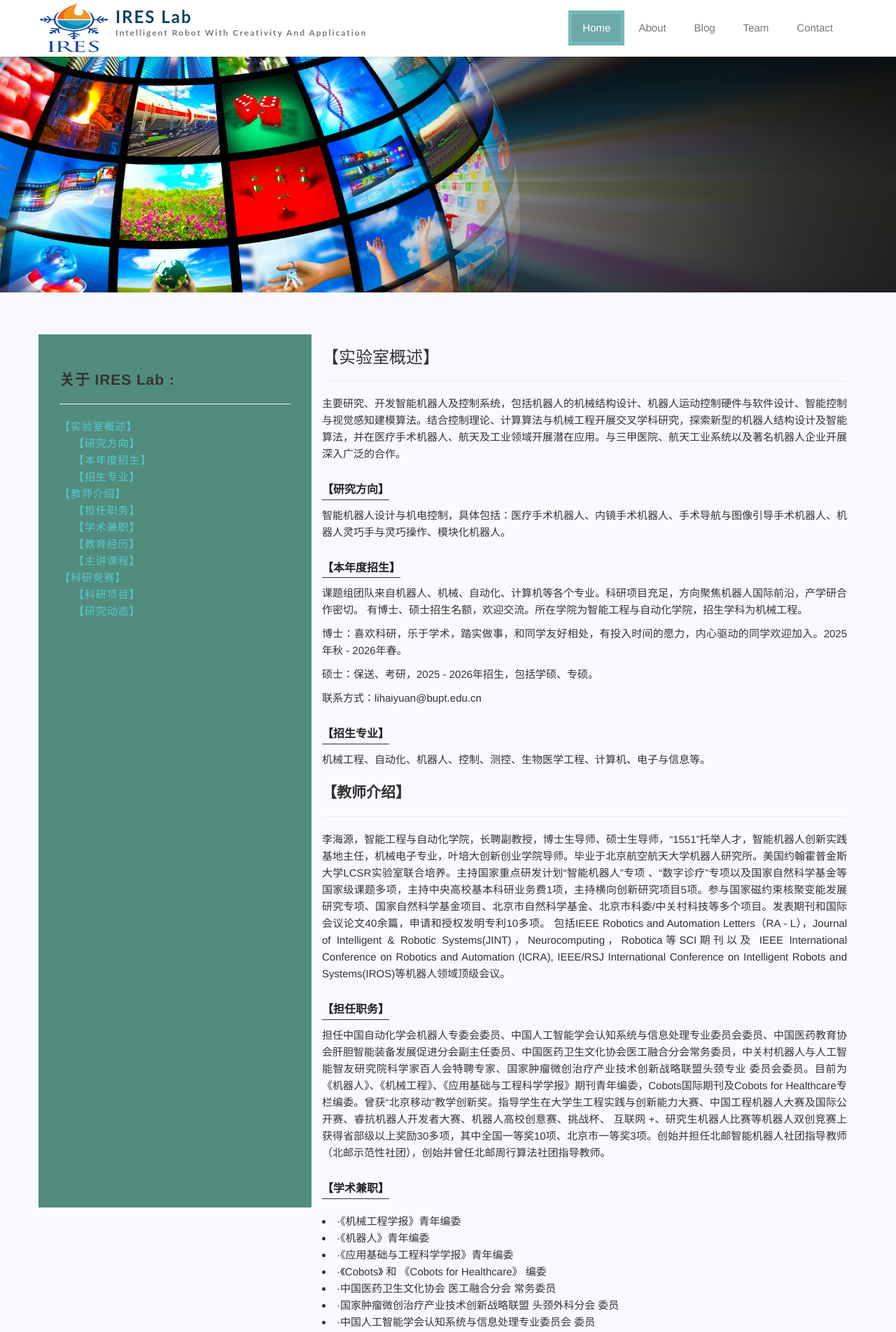
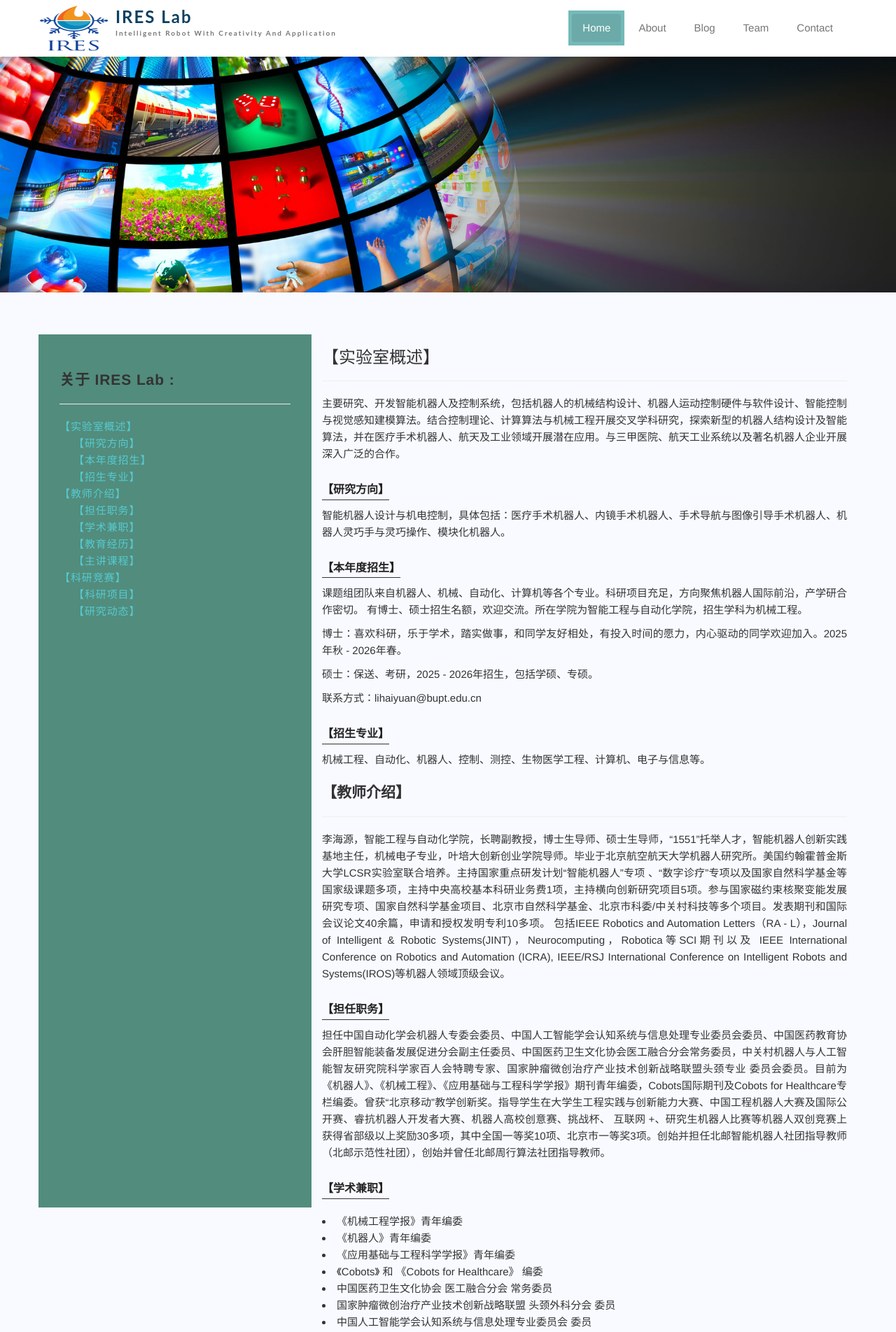
Before and after one commit to ljfnb66/ljfnb66.github.io, a Jekyll site: the page built from about.html, in a window 1280 px wide. Shown: the top 1904 px of the page at 70% size. Built offline with Jekyll 4.4.1, drawn with Linux system fonts in a browser that asks for light colours; some of the changed text lies outside the part shown.

Commit message:
modify about.html

```diff
--- a/_includes/header.html
+++ b/_includes/header.html
@@ -24,7 +24,7 @@
           <div class="lab-name">IRES Lab</div>
           <!-- 下部分文字 -->
           <!-- <div class="lab-description">Intelligent Robot With Creativity And Application</div> -->
-          <p style="font-size: 12px;">Intelligent Robot With Creativity And Application</p>
+          <p style="font-size: 10px;">Intelligent Robot With Creativity And Application</p>
         </div>
       </a>
 
@@ -75,7 +75,7 @@
 
   /* Logo图片样式 */
   .office-logo {
-    height: 70px; /* 调整logo高度 */
+    height: 65px; /* 调整logo高度 */
     margin-right: 10px; /* 与文字的间距 */
   }
 
--- a/about.html
+++ b/about.html
@@ -82,23 +82,23 @@ permalink: /about
 
         <h4  class="subtitle" id="anchor2-2">【学术兼职】</h4>
         <p>
-          <li>·《机械工程学报》青年编委 </li>
-          <li>·《机器人》青年编委</li>
-          <li>·《应用基础与工程科学学报》青年编委</li>
-          <li>·《Cobots》 和 《Cobots for Healthcare》 编委</li>
-          <li>·中国医药卫生文化协会 医工融合分会 常务委员</li>
-          <li>·国家肿瘤微创治疗产业技术创新战略联盟 头颈外科分会 委员</li>
-          <li>·中国人工智能学会认知系统与信息处理专业委员会 委员</li>
-          <li>·审稿人: ICRA 2022/ICRA 2020 /IROS 2020 /IROS 2019 /IROS 2013 /IEEE ARM 2020 /Frontiers Robotics and AI Reviewer /Robotica /Journal of Intelligent and Robotic Systems /Robotics and Autonomous Systems /IEEE Access/IEEE Robotics and Automation Letter (RA - L)</li>
-          <li>·ICCSIP 2022国际会议组委会主席、IEEE Cyber国家会议Session Chair、Applied Science Guest Editor</li>
+          <li>《机械工程学报》青年编委 </li>
+          <li>《机器人》青年编委</li>
+          <li>《应用基础与工程科学学报》青年编委</li>
+          <li>《Cobots》 和 《Cobots for Healthcare》 编委</li>
+          <li>中国医药卫生文化协会 医工融合分会 常务委员</li>
+          <li>国家肿瘤微创治疗产业技术创新战略联盟 头颈外科分会 委员</li>
+          <li>中国人工智能学会认知系统与信息处理专业委员会 委员</li>
+          <li>审稿人: ICRA 2022/ICRA 2020 /IROS 2020 /IROS 2019 /IROS 2013 /IEEE ARM 2020 /Frontiers Robotics and AI Reviewer /Robotica /Journal of Intelligent and Robotic Systems /Robotics and Autonomous Systems /IEEE Access/IEEE Robotics and Automation Letter (RA - L)</li>
+          <li>ICCSIP 2022国际会议组委会主席、IEEE Cyber国家会议Session Chair、Applied Science Guest Editor</li>
         </p>
 
         <h4  class="subtitle" id="anchor2-3">【教育经历】</h4>
         <p>
-          <li>·2012.7 – 2016.9， 北京航空航天大学，机械工程，博士</li>
-          <li>·2014.9 – 2015.9， 美国约翰霍普金斯大学， 机械工程 ，国家公派联合培养</li>
-          <li>·2009.9 – 2012.7， 北京航空航天大学，机械工程，硕士</li>
-          <li>·2005.9 – 2009.7， 山东大学 ，机械工程，学士</li>
+          <li>2012.7 – 2016.9， 北京航空航天大学，机械工程，博士</li>
+          <li>2014.9 – 2015.9， 美国约翰霍普金斯大学， 机械工程 ，国家公派联合培养</li>
+          <li>2009.9 – 2012.7， 北京航空航天大学，机械工程，硕士</li>
+          <li>2005.9 – 2009.7， 山东大学 ，机械工程，学士</li>
         </p>
 
         <h4  class="subtitle" id="anchor2-4">【主讲课程】</h4>
@@ -121,7 +121,7 @@ permalink: /about
         <h3 class="lead" id="anchor3">【科研竞赛】</h3><hr>
         <h4  class="subtitle" id="anchor3-1">【科研项目】</h4>
         <p>
-          <ul class="course-list">
+          <!-- <ul class="course-list"> -->
             <li>·2023.12 - 2026.11，十四五国家重点研发计划“智能机器人专项”重点专项，腔镜手术机器人自主控制，课题主持，在研。</li>
             <li>·2023.11 - 2026.12，北京市自然科学基金 - 海淀原始创新联合基金重点研究专题，儿童头颈外科精准化手术机器人关键技术研究，参与，在研。</li>
             <li>·2019.12 - 2022.12，十三五国家重点研发计划“数字诊疗装备研发”重点专项，头颈外科微创手术机器人关键技术与平台研发，子课题主持，在研。</li>
@@ -138,7 +138,7 @@ permalink: /about
             <li> ·2012.7—2014.5，国家磁约束核聚变能研发发展专项，核极端环境遥操作机器人关键技术及原理实验，参与/项目助理，已结题。</li>
             <li>·2014.04 - 2014.12, 中央高校基本科研业务费项目，基于模块化重构机械臂的空间非合作目标捕获，已结题，参加。</li>
             <li>·2012.01 - 2014.12, 国家自然科学基金委员会，面上项目，群体自组装机器人分布式协同进化控制方法研究，已结题，参加。</li>
-          </ul>
+          <!-- </ul> -->
         </p>
 
         <h4  class="subtitle" id="anchor3-2">【研究动态】</h4>
```
